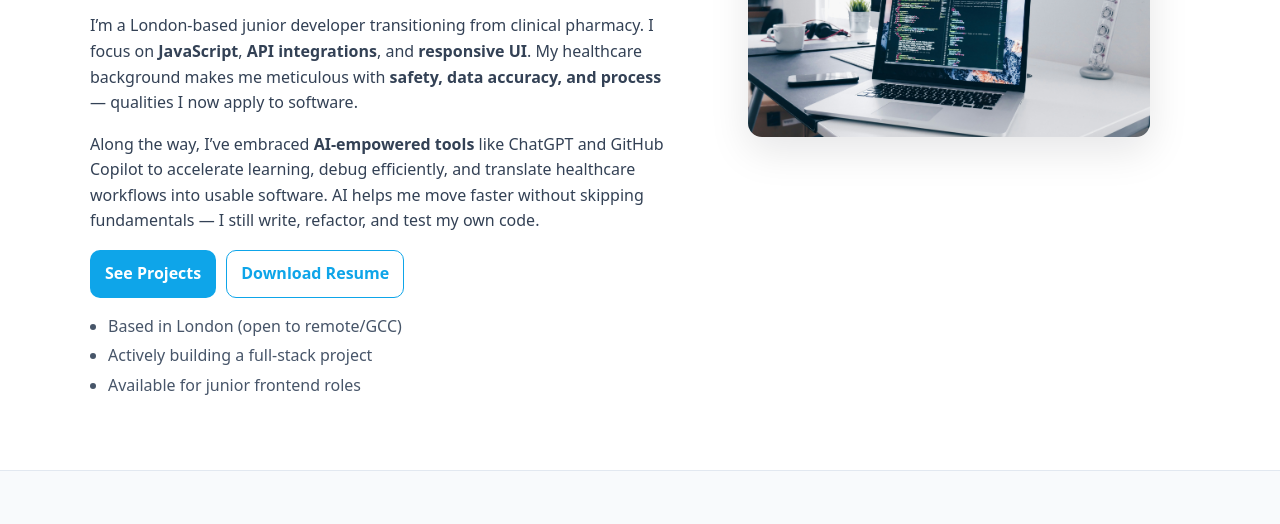
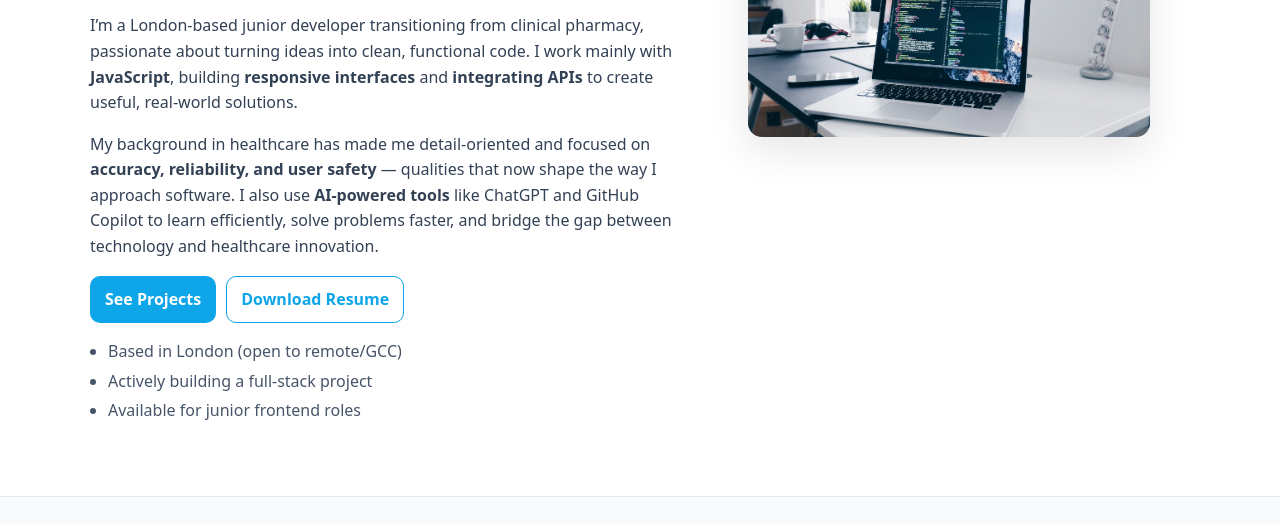
Before and after one commit to RASHlID/Portfolio, a plain HTML site: page index.html in a window 1280 px wide. Shown: the part 265-789 px from the top of the page. Drawn offline with Linux system fonts and the light colour scheme.

Commit message:
Updated index.html bio

```diff
--- a/index.html
+++ b/index.html
@@ -50,16 +50,21 @@
       <div class="container hero__grid">
         <div class="hero__text">
           <h2>Building clean, accessible, responsive web apps</h2>
-          <p>
-            I’m a London-based junior developer transitioning from clinical pharmacy.
-            I focus on <strong>JavaScript</strong>, <strong>API integrations</strong>, and <strong>responsive UI</strong>.
-            My healthcare background makes me meticulous with <strong>safety, data accuracy, and process</strong> — qualities I now apply to software.
-          </p>
-          <p>
-            Along the way, I’ve embraced <strong>AI-empowered tools</strong> like ChatGPT and GitHub Copilot to accelerate learning,
-            debug efficiently, and translate healthcare workflows into usable software. AI helps me move faster without skipping fundamentals —
-            I still write, refactor, and test my own code.
-          </p>
+<p>
+
+		I’m a London-based junior developer transitioning from clinical pharmacy, passionate about
+turning ideas into clean, functional code. I work mainly with <strong>JavaScript</strong>, building <strong>responsive
+  interfaces</strong> and <strong>integrating APIs</strong> to create useful, real-world solutions.
+
+</p>
+
+<p>
+
+		My background in healthcare has made me detail-oriented and focused on <strong>accuracy, reliability, and user safety</strong> — qualities
+    that now shape the way I approach software. I also use <strong>AI-powered tools</strong> like ChatGPT and GitHub Copilot to learn
+    efficiently, solve problems faster, and bridge the gap between technology and healthcare innovation.
+
+</p>
           <div class="cta-row">
             <a class="button" href="#projects">See Projects</a>
             <a class="button button--ghost" href="assets/Rashid_Resume.pdf" target="_blank" rel="noopener">Download Resume</a>
```
